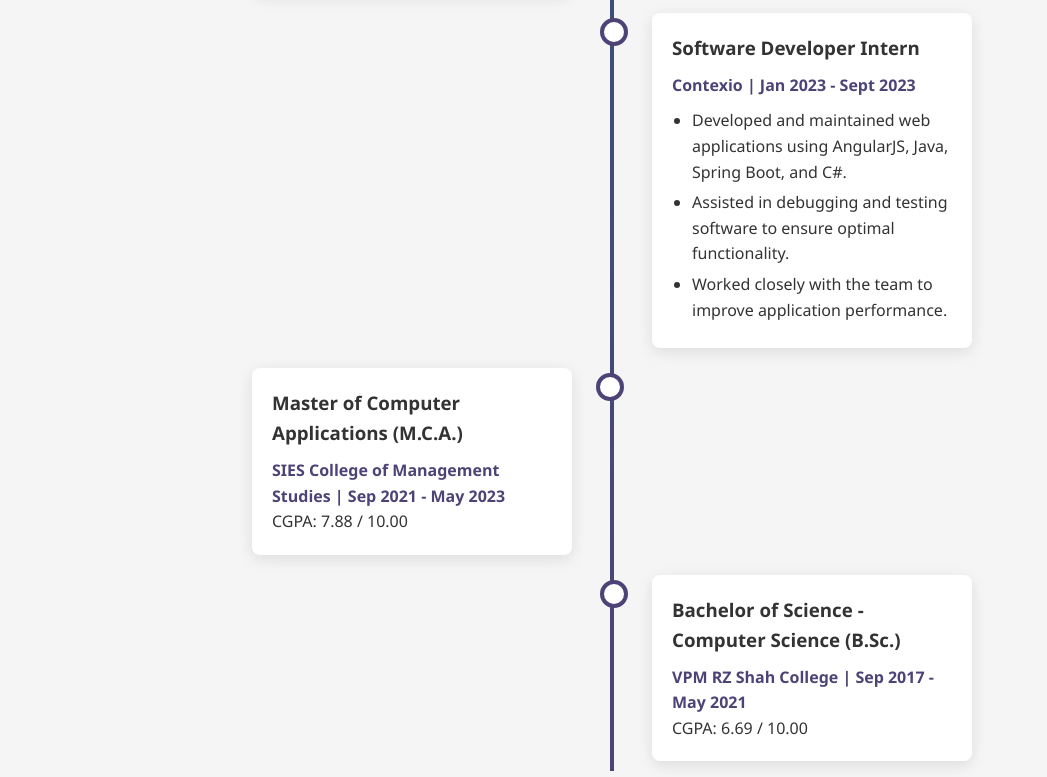
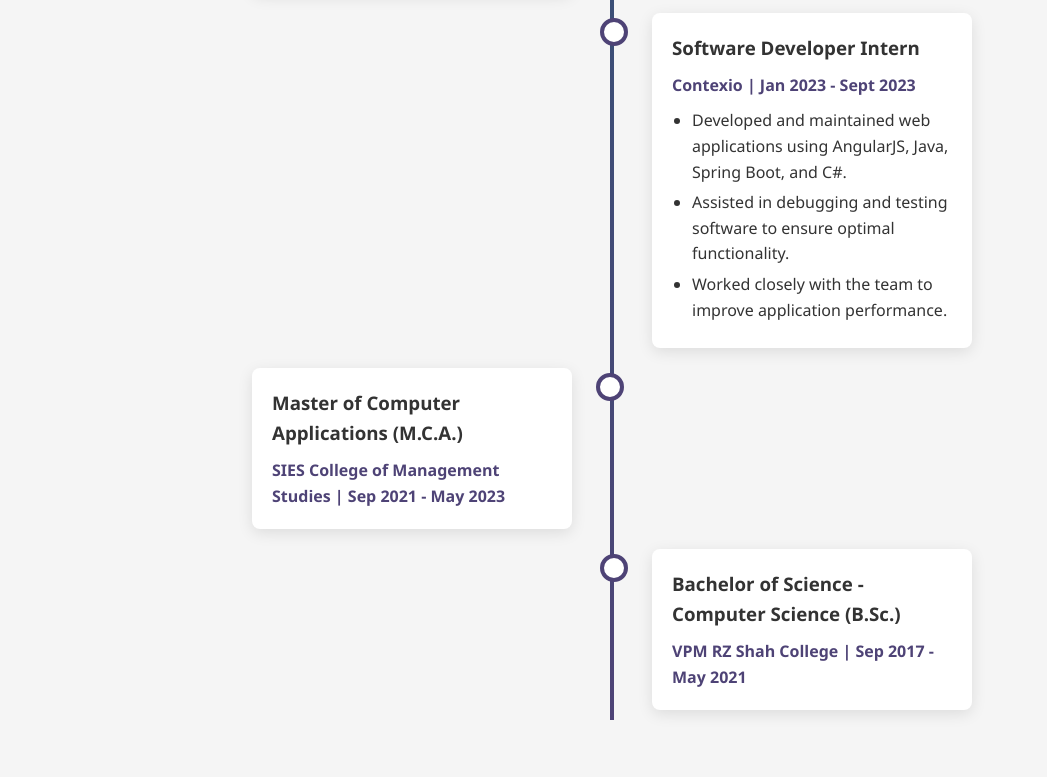
Before and after one commit to Diveshdvd/divesh.github.io, a plain HTML site: page index.html in a window 1280 px wide. Shown: the part 1834-2611 px from the top of the page, without its empty margins (28-1075 px from the left). Drawn offline with Linux system fonts and the light colour scheme.

Commit message:
Update index.html

```diff
--- a/index.html
+++ b/index.html
@@ -568,7 +568,6 @@
                     <div class="timeline-content">
                         <h3>Master of Computer Applications (M.C.A.)</h3>
                         <p class="date">SIES College of Management Studies | Sep 2021 - May 2023</p>
-                        <p>CGPA: 7.88 / 10.00</p>
                     </div>
                 </div>
 
@@ -577,7 +576,6 @@
                     <div class="timeline-content">
                         <h3>Bachelor of Science - Computer Science (B.Sc.)</h3>
                         <p class="date">VPM RZ Shah College | Sep 2017 - May 2021</p>
-                        <p>CGPA: 6.69 / 10.00</p>
                     </div>
                 </div>
             </div>
```
